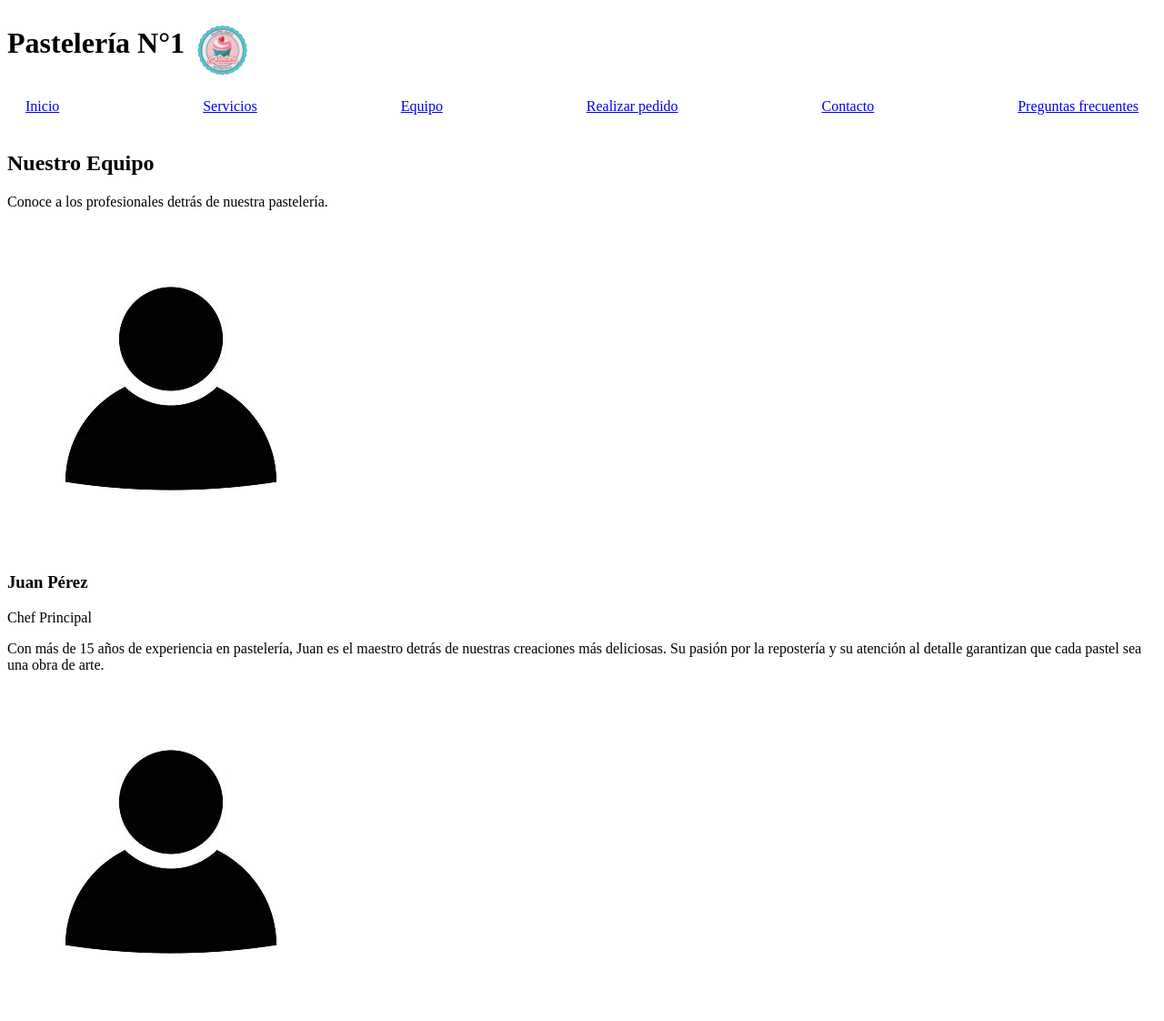
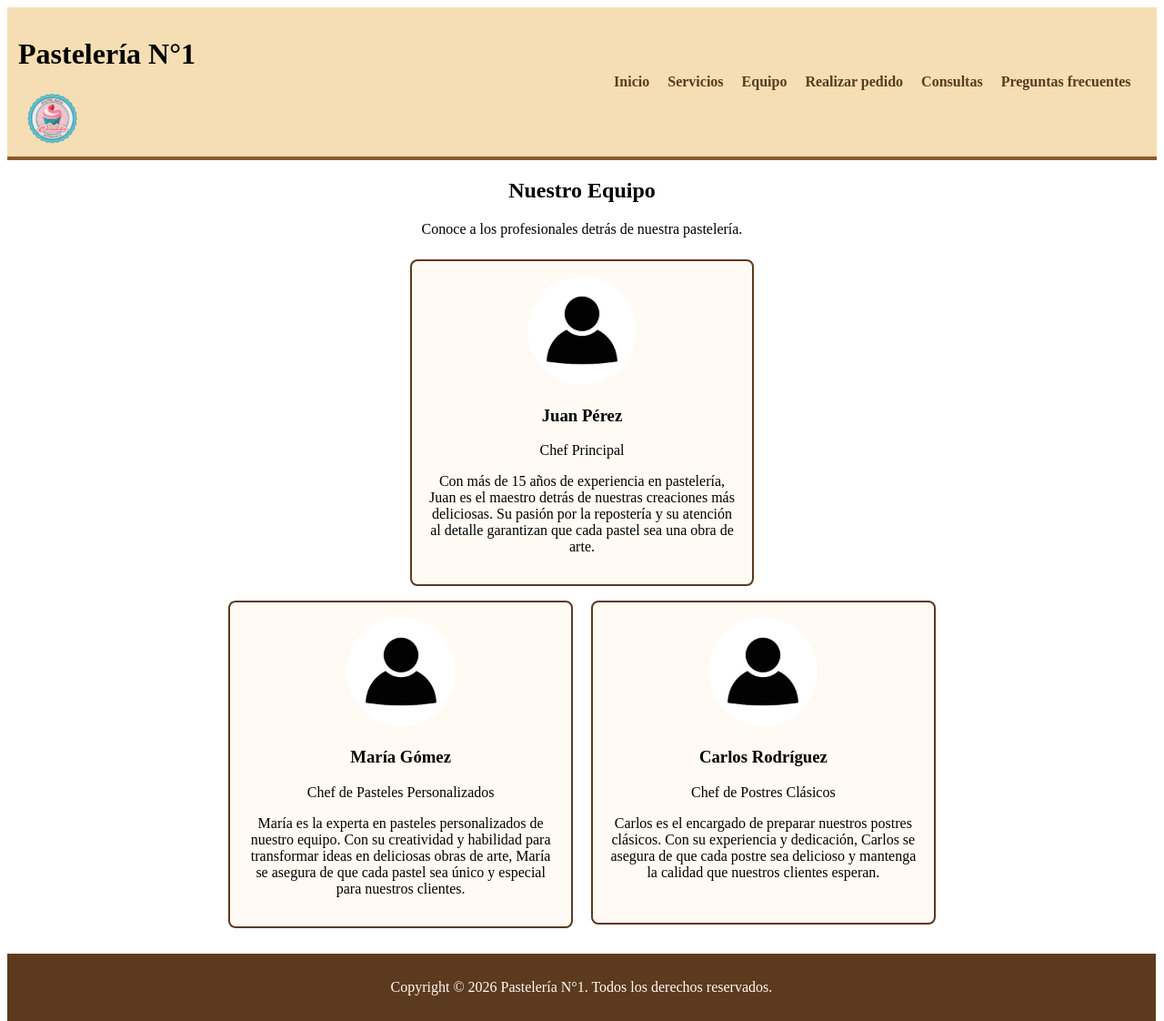
Before and after one commit to Victoria-2/tp1_ejemplo_250326, a plain HTML site: page pages/equipo.html in a window 1280 px wide. Shown: the top 1122 px of the page at 91% size. Drawn offline with Linux system fonts and the light colour scheme.

Commit message:
Se terminó de configurar y acomodar el style.css, y se dejó al día el index.html y equipo.html

```diff
--- a/css/general.css
+++ /dev/null
@@ -1,116 +0,0 @@
-/* colores */
-:root {
-  --color-crema: #f5deb3;
-  --color-marron: #8b5a2b;
-  --color-marron-oscuro: #5c3a1e;
-  --color-dorado: #d2691e;
-  --color-fondo: #fffaf3;
-  --color-texto: #3b2a1a;
-  --color-texto-claro: #ffffff;
-}
-
-/* menú nav*/
-header {
-  width: auto;
-  background-color: var(--color-crema);
-  border-bottom: 4px solid var(--color-marron);
-  padding: 12px;
-}
-
-header h1 {
-  border: var(--border-ref);
-}
-
-header nav {
-  border: var(--border-ref);
-}
-
-nav a {
-  text-decoration: none;
-  color: var(--color-marron-oscuro);
-  font-family: var(--fuente-principal);
-  font-weight: bold;
-  margin: 8px;
-}
-
-nav a:hover {
-  color: var(--color-dorado);
-}
-
-#menu-logo {
-  display: inline-block;
-  width: 20%;
-  vertical-align: middle;
-}
-
-#menu-links {
-  display: inline-block;
-  width: 79%;
-  text-align: right;
-  vertical-align: middle;
-}
-
-#menu-logo h1 {
-  display: inline-block;
-}
-
-#menu-logo img {
-  display: inline-block;
-  width: 60px;
-  vertical-align: middle;
-  margin-left: 8px;
-}
-
-/* contenido página */
-
-main {
-  margin: 20px;
-}
-
-/* footer */
-footer {
-  display: inline-block;
-  text-align: center;
-  width: 98%;
-  background-color: var(--color-marron-oscuro);
-  color: var(--color-fondo);
-  padding: 12px;
-}
-
-footer p {
-  display: inline-block;
-  vertical-align: bottom;
-}
-
-/* página servicios */
-#contenedor {
-  text-align: center;
-  width: 100%;
-}
-
-.card {
-  display: inline-block;
-  width: 28%;
-  min-height: 320px;
-  vertical-align: top;
-  border: 2px solid var(--color-marron-oscuro);
-  border-radius: 8px;
-  padding: 16px;
-  margin: 8px;
-}
-
-.card-img img {
-  border-radius: 100%;
-  width: 120px;
-  height: 120px;
-}
-
-.card-descripcion h3,
-.card-valor {
-  text-align: center;
-  text-decoration: underline;
-}
-
-.card-descripcion p {
-  text-align: justify;
-}
--- a/css/style.css
+++ b/css/style.css
@@ -1,28 +1,46 @@
+/* colores */
 :root {
-  /* Colores principales de la pastelería */
-
   --color-crema: #f5deb3;
   --color-marron: #8b5a2b;
   --color-marron-oscuro: #5c3a1e;
   --color-dorado: #d2691e;
-
-  /* Colores de fondo */
-
   --color-fondo: #fffaf3;
-
-  /* Texto */
-
   --color-texto: #3b2a1a;
   --color-texto-claro: #ffffff;
 }
 
-/* comentario */
+/* menú nav*/
+header {
+  width: auto;
+  background-color: var(--color-crema);
+  border-bottom: 4px solid var(--color-marron);
+  padding: 12px;
+}
 
-nav {
-  display: flex;
-  justify-content: space-between;
-  align-items: center;
-  padding: 20px;
+header h1 {
+  border: var(--border-ref);
+}
+
+header nav {
+  border: var(--border-ref);
+}
+
+nav a {
+  text-decoration: none;
+  color: var(--color-marron-oscuro);
+  font-family: var(--fuente-principal);
+  font-weight: bold;
+  margin: 8px;
+}
+
+nav a:hover {
+  color: var(--color-dorado);
+}
+
+#menu-logo {
+  display: inline-block;
+  width: 20%;
+  vertical-align: middle;
 }
 
 #menu-links {
@@ -64,32 +82,6 @@ footer p {
   vertical-align: bottom;
 }
 
-/* página inicio */
-main {
-  height: 480px;
-}
-
-#hero {
-  text-align: center;
-}
-
-#hero button {
-  text-align: center;
-}
-
-#hero h1 {
-  display: inline-block;
-  vertical-align: left;
-  text-align: center;
-  width: 50%;
-}
-#hero p {
-  display: inline-block;
-  vertical-align: center;
-  text-align: right;
-  width: 40%;
-}
-
 /* página servicios */
 #contenedor {
   text-align: center;
@@ -105,6 +97,7 @@ main {
   border-radius: 8px;
   padding: 16px;
   margin: 8px;
+  background-color: var(--color-fondo);
 }
 
 .card-img img {
--- a/pages/equipo.html
+++ b/pages/equipo.html
@@ -25,62 +25,87 @@
         />
       </div>
 
+      <div id="menu-links">
         <nav>
           <a href="../index.html">Inicio</a>
           <a href="../pages/servicios.html">Servicios</a>
           <a href="../pages/equipo.html">Equipo</a>
           <a href="../pages/pedido.html">Realizar pedido</a>
-        <a href="../pages/contacto.html">Contacto</a>
+          <a href="../pages/contacto.html">Consultas</a>
           <a href="../pages/faq.html">Preguntas frecuentes</a>
         </nav>
+      </div>
     </header>
 
-    <section id="equipo">
+    <main>
+      <section id="contenedor">
+        <div class="section-header">
           <h2>Nuestro Equipo</h2>
           <p>Conoce a los profesionales detrás de nuestra pastelería.</p>
+        </div>
 
+        <div id="card-container">
+          <div class="card">
+            <div class="card-img">
               <img
                 src="../assets/img/persona.png"
                 alt="Foto de Juan Pérez, nuestro chef principal"
               />
+            </div>
+            <div class="card-description">
               <h3>Juan Pérez</h3>
               <p>Chef Principal</p>
+              <p>
+                Con más de 15 años de experiencia en pastelería, Juan es el
+                maestro detrás de nuestras creaciones más deliciosas. Su pasión
+                por la repostería y su atención al detalle garantizan que cada
+                pastel sea una obra de arte.
+              </p>
+            </div>
+          </div>
+        </div>
 
-      <p>
-        Con más de 15 años de experiencia en pastelería, Juan es el maestro
-        detrás de nuestras creaciones más deliciosas. Su pasión por la
-        repostería y su atención al detalle garantizan que cada pastel sea una
-        obra de arte.
-      </p>
-
+        <div class="card">
+          <div class="card-img">
                       <img
             src="../assets/img/persona.png"
             alt="Foto de María Gómez, nuestra chef de pasteles personalizados"
           />
+
+          </div>
+          <div class="card-description">
             <h3>María Gómez</h3>
             <p>Chef de Pasteles Personalizados</p>
+            <p>
+              María es la experta en pasteles personalizados de nuestro equipo.
+              Con su creatividad y habilidad para transformar ideas en deliciosas
+              obras de arte, María se asegura de que cada pastel sea único y
+              especial para nuestros clientes.
+            </p>
+          </div>
+        </div>
 
-      <p>
-        María es la experta en pasteles personalizados de nuestro equipo. Con su
-        creatividad y habilidad para transformar ideas en deliciosas obras de
-        arte, María se asegura de que cada pastel sea único y especial para
-        nuestros clientes.
-      </p>
-
+        <div class="card">
+          <div class="card-img">
             <img
             src="../assets/img/persona.png"
             alt="Foto de Carlos Rodríguez, nuestro chef de postres clásicos"
             />
-
+          </div>
+          <div class="card-description">
             <h3>Carlos Rodríguez</h3>
             <p>Chef de Postres Clásicos</p>
-
             <p>
               Carlos es el encargado de preparar nuestros postres clásicos. Con su
               experiencia y dedicación, Carlos se asegura de que cada postre sea
               delicioso y mantenga la calidad que nuestros clientes esperan.
             </p>
+          </div>
+        </div>
+
+        </div>
       </section>
+    </main>
 
     <footer>
       <p>
```
Also changed, not shown: pages/contacto.html (+1 -1 lines), pages/faq.html (+1 -1 lines), pages/pedido.html (+1 -1 lines), pages/servicios.html (+1 -1 lines). Lines whose indentation alone changed are shown as unchanged.
